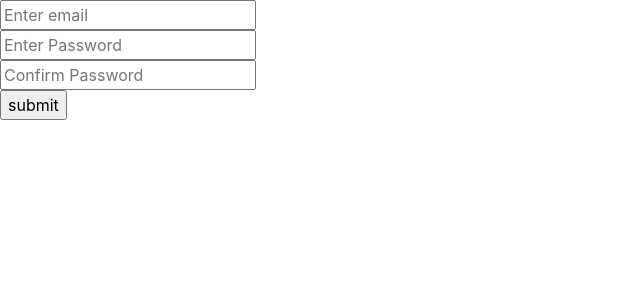
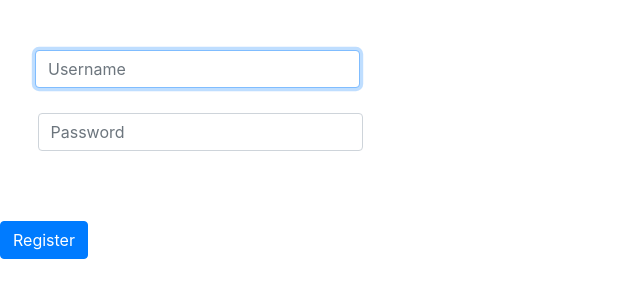
Before and after one commit to anubhavsengupta/MentalJournal, a Flask app: page /register in a window 1280 px wide. Shown: the part 56-356 px from the top of the page, without its empty margins (0-640 px from the left). Run offline with Flask 2, Linux system fonts and the light colour scheme; some libraries are stand-ins or nearby versions.

Commit message:
created registration

```diff
--- a/app.py
+++ b/app.py
@@ -30,12 +30,24 @@ def register():
 		username = request.form.get('username')
 		password = request.form.get('password')
 
+		if not username or not password:
+			flash('Please enter required fields')
+			return redirect('/register')
+
+		with engine.connect() as conn:
+
+			if len(conn.execute('SELECT * FROM users WHERE username = :username', {'username': username}).mappings().all()) != 0:
+				flash('Username taken')
+				return redirect('/register')
+
+			conn.execute(
+				'INSERT INTO users (username, hash) VALUES (:username, :hash)', {'username': username, 'hash': generate_password_hash(password)}
+			)
+
+		return redirect('/login')
+
 	elif request.method == 'GET':
 		return render_template('register.html')
 
-@app.route("/register")
-def register():
-	return render_template("register.html")
-
 if __name__ == '__main__':
 	app.run(debug=True)
--- a/templates/register.html
+++ b/templates/register.html
@@ -5,13 +5,18 @@
 {% endblock %}
 
 {% block body %}
-    <form action="#" method="POST">
-        <input type="email" name="email" placeholder="Enter email">
-        <br>
-        <input type="password" name="password" placeholder="Enter Password">
-        <br>
-        <input type="password" name="password" placeholder="Confirm Password">
-        <br>
-        <input type="submit" value="submit">
-    </form>
+{% for mesg in get_flashed_messages() %}
+    <div class="alert alert-danger" role="alert">
+        {{ mesg  }}
+    </div>
+{% endfor %}
+<form action='/register' method='POST'>
+    <div>
+        <input style='width: 325px; position: relative; left: 35px; top: 50px;' type='text' name='username' class="form-control" autocomplete='off' autofocus placeholder='Username'>
+    </div>
+    <div>
+        <input style='width: 325px; position: relative; left: 37.5px; top: 75px;' type='password' name='password' class='form-control' autocomplete='off' placeholder='Password'>
+    </div>
+    <button class='btn btn-primary' style='text-align: center; position: relative; top: 145px;'>Register</button>
+</form>
 {% endblock %}
```
